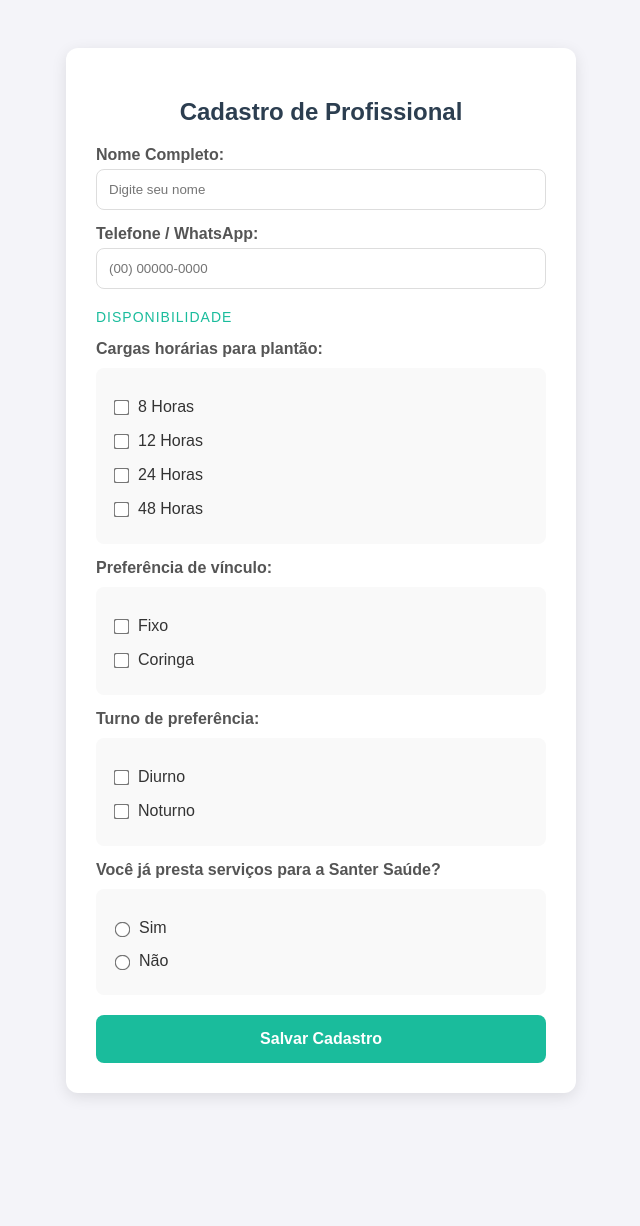
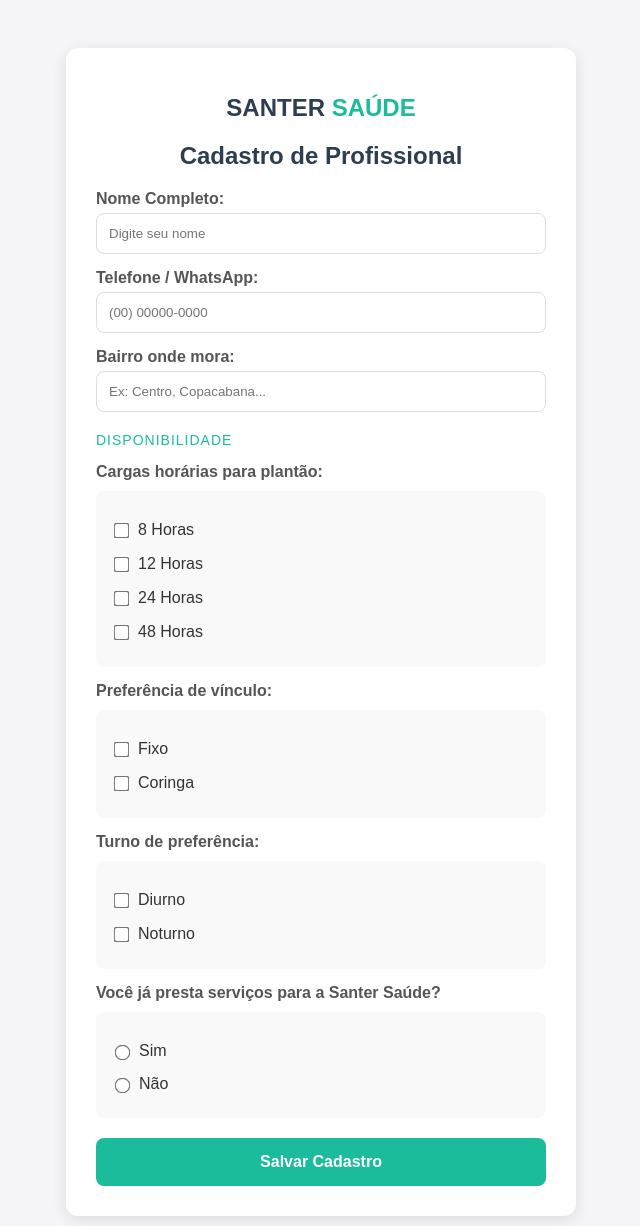
Before and after one commit to alldo08/prova, a FastAPI app: page /cadastro in a window 1280 px wide. Shown: the top 1226 px of the page, without its empty margins (319-959 px from the left). Before the commit the page ends 1097 px from the top, so only its background shows below. Run offline with FastAPI, Linux system fonts and the light colour scheme; some libraries are stand-ins or nearby versions.

Commit message:
Update cadastro.html

```diff
--- a/site/templates/cadastro.html
+++ b/site/templates/cadastro.html
@@ -20,6 +20,9 @@
 </head>
 <body>
     <div class="card">
+        <div style="text-align: center; margin-bottom: 10px;">
+            <h1 style="color: #2c3e50; font-size: 24px; margin-bottom: 0;">SANTER <span style="color: #1abc9c;">SAÚDE</span></h1>
+        </div>
         <h2>Cadastro de Profissional</h2>
         <form action="/cadastrar_candidato" method="post">
 
@@ -28,6 +31,9 @@
 
             <label>Telefone / WhatsApp:</label>
             <input type="tel" name="telefone" required placeholder="(00) 00000-0000">
+
+            <label>Bairro onde mora:</label>
+            <input type="text" name="bairro" required placeholder="Ex: Centro, Copacabana...">
 
             <span class="section-title">Disponibilidade</span>
 
```
